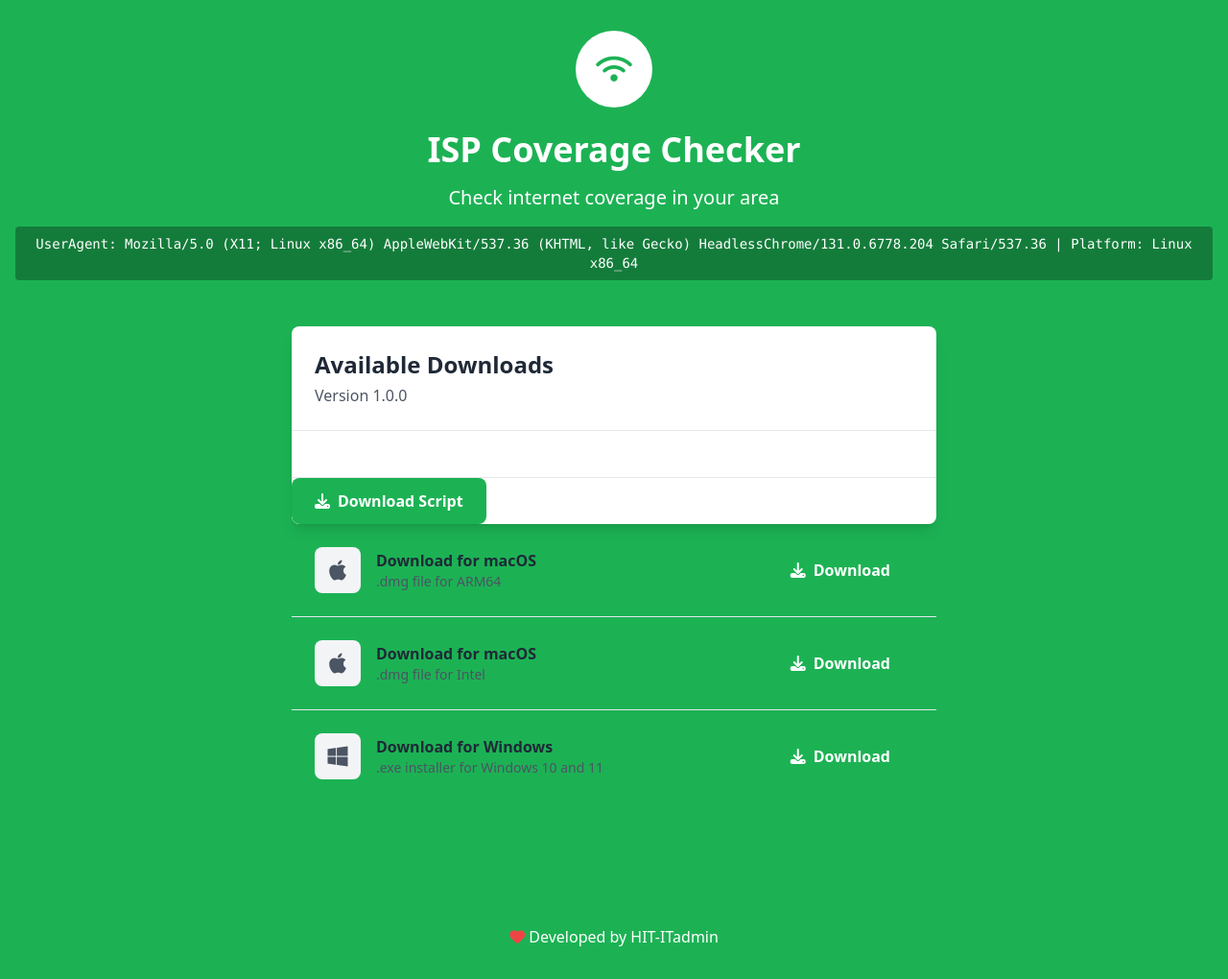
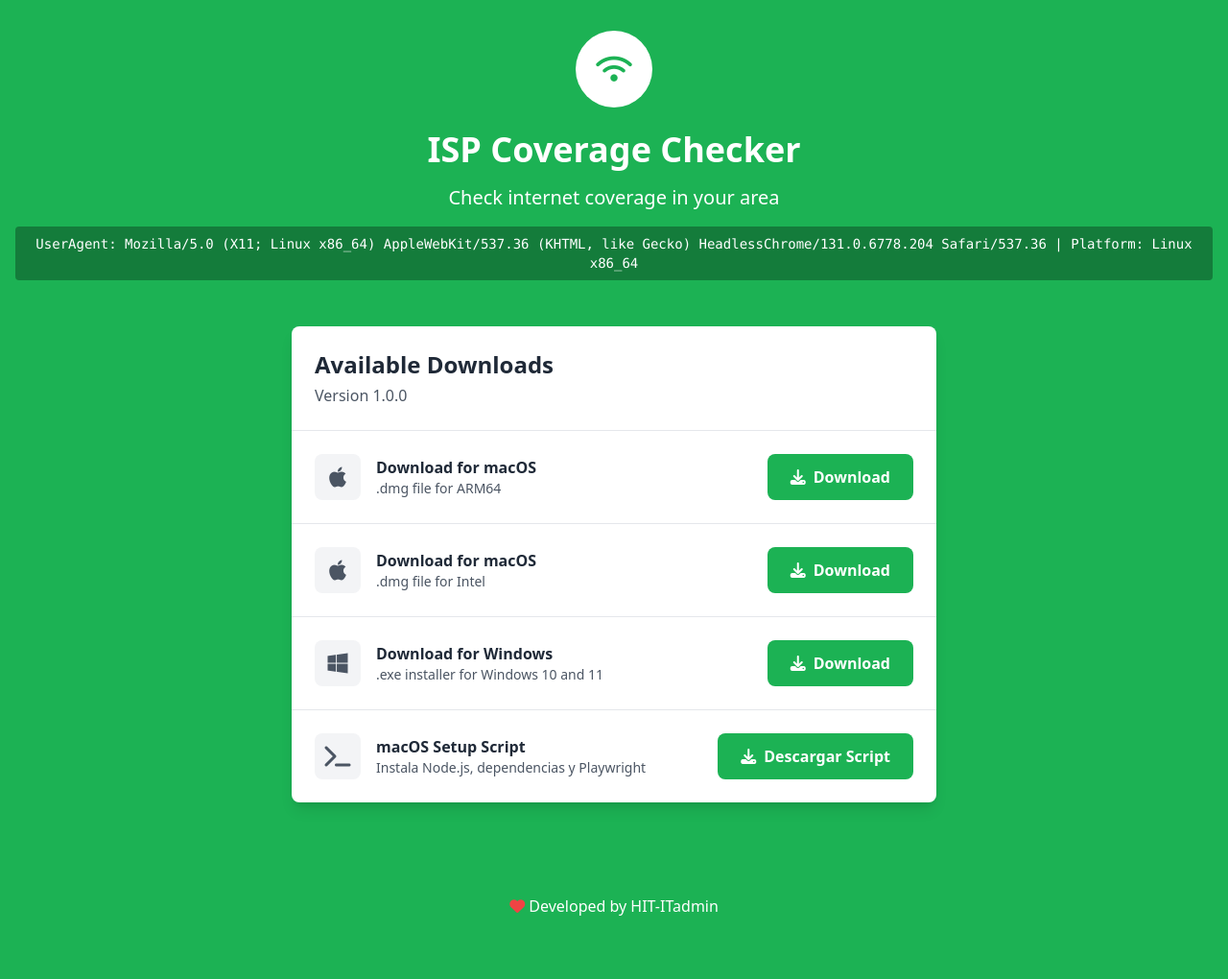
Before and after one commit to HIT-ITadmin/isp-coverage-page, a plain HTML site: page index.html in a window 1280 px wide. Shown: the whole page at 96% size. Drawn offline with nearby package versions, Linux system fonts and the light colour scheme.

Commit message:
Update index.html

```diff
--- a/index.html
+++ b/index.html
@@ -17,8 +17,6 @@
             </div>
             <h1 class="text-4xl font-bold text-white mb-4">ISP Coverage Checker</h1>
             <p class="text-xl text-white">Check internet coverage in your area</p>
-
-            <!-- Aquí mostramos el userAgent -->
             <p id="ua-text" class="mt-4 text-sm text-white font-mono bg-black/30 px-4 py-2 rounded"></p>
         </header>
 
@@ -28,21 +26,13 @@
                     <h2 class="text-2xl font-semibold text-gray-800">Available Downloads</h2>
                     <p class="text-gray-600 mt-1">Version 1.0.0</p>
                 </div>
-                 <div class="border-b border-gray-200 p-6"></div>
+                <div class="divide-y divide-gray-200">
 
-                        <a href="https://github.com/HIT-ITadmin/isp-coverage-page/releases/download/v1.0.0/setup-mac.sh"
-            download
-            class="bg-[#1cb254] hover:bg-[#30BA5E] text-white px-6 py-3 rounded-lg font-semibold transition-colors inline-flex items-center">
-            <i class="fas fa-download mr-2"></i>
-            Download Script
-        </a>
-        </div>
-                <div class="divide-y divide-gray-200">
+                    <!-- macOS ARM -->
                     <div class="p-6" id="mac-arm">
                         <div class="flex items-center justify-between">
                             <div class="flex items-center">
-                                <div
-                                    class="w-12 h-12 bg-gray-100 text-gray-600 rounded-lg flex items-center justify-center mr-4">
+                                <div class="w-12 h-12 bg-gray-100 text-gray-600 rounded-lg flex items-center justify-center mr-4">
                                     <i class="fab fa-apple text-2xl"></i>
                                 </div>
                                 <div>
@@ -50,20 +40,19 @@
                                     <p class="text-sm text-gray-600">.dmg file for ARM64</p>
                                 </div>
                             </div>
-
                             <a href="https://github.com/HIT-ITadmin/isp-coverage-page/releases/download/v1.0.0/ISP-Coverage-Checker-1.0.0-arm64.dmg"
-                                class="bg-[#1cb254] hover:bg-[#30BA5E] text-white px-6 py-3 rounded-lg font-semibold transition-colors inline-flex items-center">
+                               class="bg-[#1cb254] hover:bg-[#30BA5E] text-white px-6 py-3 rounded-lg font-semibold transition-colors inline-flex items-center">
                                 <i class="fas fa-download mr-2"></i>
                                 Download
                             </a>
                         </div>
                     </div>
 
+                    <!-- macOS Intel -->
                     <div class="p-6" id="mac-intel">
                         <div class="flex items-center justify-between">
                             <div class="flex items-center">
-                                <div
-                                    class="w-12 h-12 bg-gray-100 text-gray-600 rounded-lg flex items-center justify-center mr-4">
+                                <div class="w-12 h-12 bg-gray-100 text-gray-600 rounded-lg flex items-center justify-center mr-4">
                                     <i class="fab fa-apple text-2xl"></i>
                                 </div>
                                 <div>
@@ -71,20 +60,19 @@
                                     <p class="text-sm text-gray-600">.dmg file for Intel</p>
                                 </div>
                             </div>
-
                             <a href="https://github.com/HIT-ITadmin/isp-coverage-page/releases/download/v1.0.0/ISP.Coverage.Checker-1.0.0.dmg"
-                                class="bg-[#1cb254] hover:bg-[#30BA5E] text-white px-6 py-3 rounded-lg font-semibold transition-colors inline-flex items-center">
+                               class="bg-[#1cb254] hover:bg-[#30BA5E] text-white px-6 py-3 rounded-lg font-semibold transition-colors inline-flex items-center">
                                 <i class="fas fa-download mr-2"></i>
                                 Download
                             </a>
                         </div>
                     </div>
 
+                    <!-- Windows -->
                     <div class="p-6" id="windows">
                         <div class="flex items-center justify-between">
                             <div class="flex items-center">
-                                <div
-                                    class="w-12 h-12 bg-gray-100 text-gray-600 rounded-lg flex items-center justify-center mr-4">
+                                <div class="w-12 h-12 bg-gray-100 text-gray-600 rounded-lg flex items-center justify-center mr-4">
                                     <i class="fab fa-windows text-2xl"></i>
                                 </div>
                                 <div>
@@ -93,9 +81,30 @@
                                 </div>
                             </div>
                             <a href="https://github.com/HIT-ITadmin/isp-coverage-page/releases/download/v1.0.0/ISP-Coverage-Checker-Setup-1.0.0.exe"
-                                class="bg-[#1cb254] hover:bg-[#30BA5E] text-white px-6 py-3 rounded-lg font-semibold transition-colors inline-flex items-center">
+                               class="bg-[#1cb254] hover:bg-[#30BA5E] text-white px-6 py-3 rounded-lg font-semibold transition-colors inline-flex items-center">
                                 <i class="fas fa-download mr-2"></i>
                                 Download
+                            </a>
+                        </div>
+                    </div>
+
+                    <!-- macOS setup script -->
+                    <div class="p-6" id="mac-setup-script">
+                        <div class="flex items-center justify-between">
+                            <div class="flex items-center">
+                                <div class="w-12 h-12 bg-gray-100 text-gray-600 rounded-lg flex items-center justify-center mr-4">
+                                    <i class="fas fa-terminal text-2xl"></i>
+                                </div>
+                                <div>
+                                    <h3 class="font-semibold text-gray-800">macOS Setup Script</h3>
+                                    <p class="text-sm text-gray-600">Instala Node.js, dependencias y Playwright</p>
+                                </div>
+                            </div>
+                            <a href="https://github.com/HIT-ITadmin/isp-coverage-page/releases/download/v1.0.0/setup-mac.sh"
+                               download
+                               class="bg-[#1cb254] hover:bg-[#30BA5E] text-white px-6 py-3 rounded-lg font-semibold transition-colors inline-flex items-center">
+                                <i class="fas fa-download mr-2"></i>
+                                Descargar Script
                             </a>
                         </div>
                     </div>
@@ -104,7 +113,7 @@
             </div>
         </div>
 
-        <footer class="text-center mt-16 py-8 ">
+        <footer class="text-center mt-16 py-8">
             <p class="text-white">
                 <i class="fas fa-heart text-red-500"></i>
                 Developed by HIT-ITadmin
@@ -145,11 +154,10 @@
                     }
                 });
         } else {
-            // Fallback: Safari / navegadores sin userAgentData
+            // Fallback para navegadores antiguos
             if (platform.includes("Win")) {
                 downloads.windows.style.display = "block";
             } else if (platform.includes("Mac")) {
-                // Mostrar los dos en Mac si no se puede distinguir
                 downloads.macArm.style.display = "block";
                 downloads.macIntel.style.display = "block";
             } else {
@@ -158,6 +166,4 @@
         }
     });
 </script>
-
-
 </html>
```
